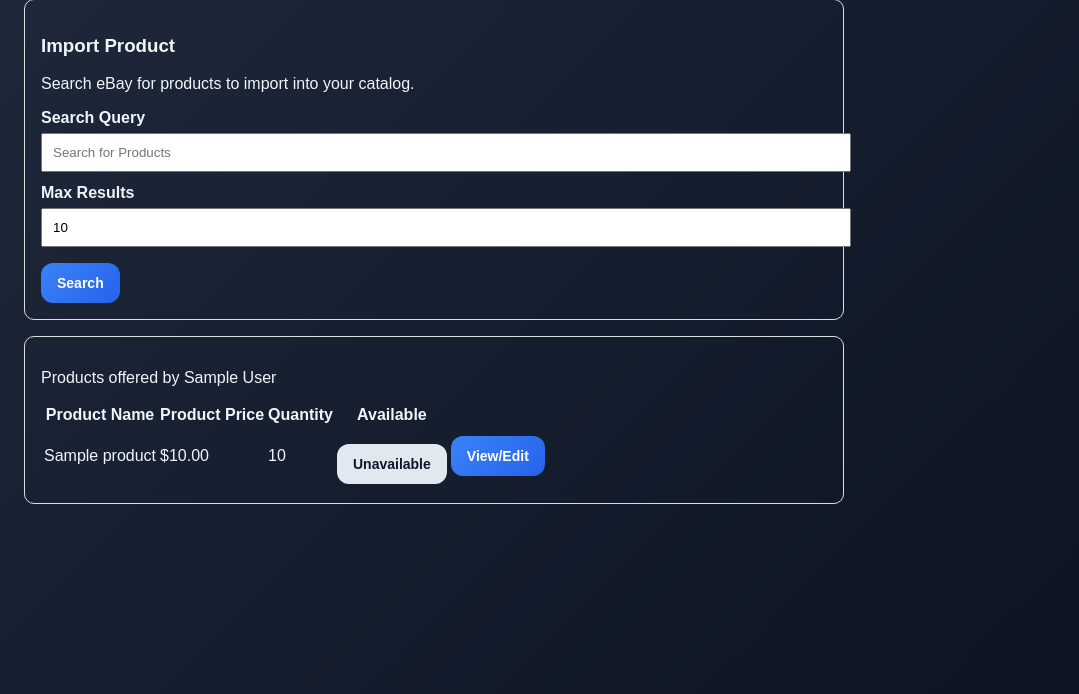
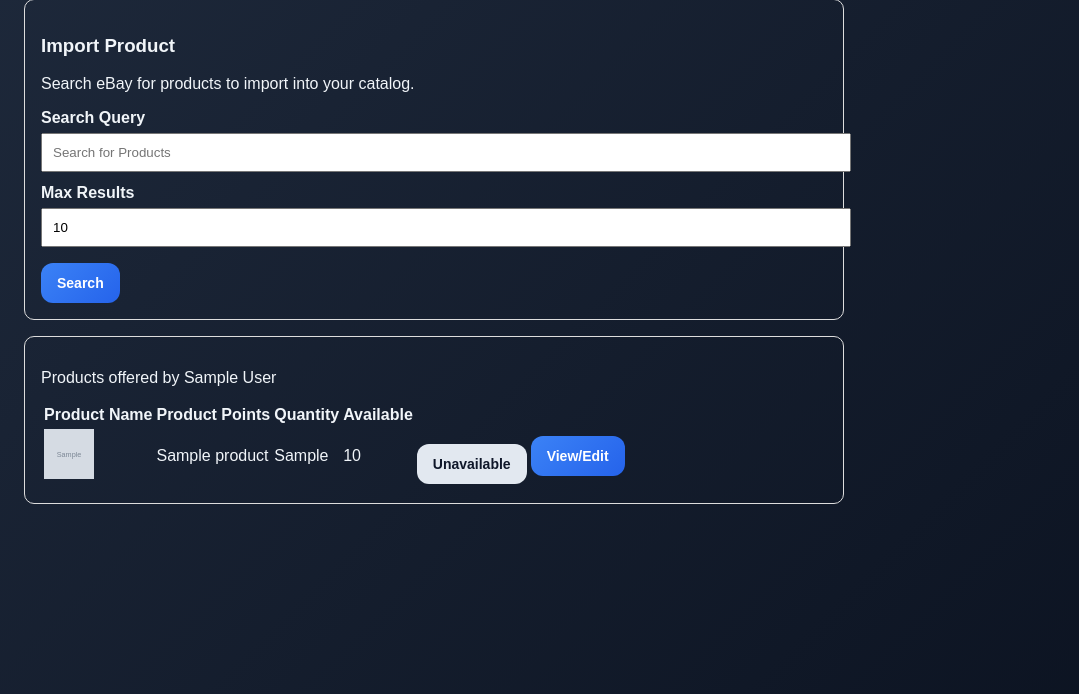
Before and after one commit to Davidandr1/S26-CPSC4910-20, a Flask app: template incentive-app/templates/sponsorProducts.html in a window 1280 px wide. Shown: the part 106-800 px from the top of the page, without its empty margins (0-1079 px from the left). Run offline with Flask 3, Linux system fonts and the light colour scheme; the visitor is signed in with stand-in values (Sample User, id 1); the template is opened without the code that fills it: most values are stand-ins (such as "Sample title", 1, 10 or a date in 2020); grey boxes marked "Sample" are stand-in pictures; parts of the project's set-up code (start-up, migrations or seed data) failed here and were passed over.

Commit message:
Added Image to inventory product display

```diff
--- a/incentive-app/app/main/routes.py
+++ b/incentive-app/app/main/routes.py
@@ -403,7 +403,7 @@ def sponsor_products():
 
     with engine.connect() as conn:
         products = conn.execute(text("""
-            SELECT Item_ID, Item_Name, Prod_Description, Prod_Quantity, Prod_UnitPrice, Is_Available
+            SELECT Item_ID, Item_Name, Prod_Description, Prod_Quantity, Prod_UnitPrice, Is_Available, Product_Image_URL, Point_Value
             FROM INVENTORY
             WHERE Sponsor_ID = :sid
         """), {"sid": sponsor_id}).fetchall()
@@ -422,7 +422,7 @@ def sponsor_product_detail(item_id):
 
     with engine.connect() as conn:
         product = conn.execute(text("""
-            SELECT Item_ID, Prod_SKU, Item_Name, Prod_Description, Prod_Quantity, Prod_UnitPrice, Is_Available
+            SELECT Item_ID, Prod_SKU, Item_Name, Prod_Description, Prod_Quantity, Prod_UnitPrice, Is_Available, Product_Image_URL, Point_Value
             FROM INVENTORY
             WHERE Item_ID = :iid AND Sponsor_ID = :sid
         """), {"iid": item_id, "sid": sponsor_id}).fetchone()
--- a/incentive-app/templates/sponsorProductDetail.html
+++ b/incentive-app/templates/sponsorProductDetail.html
@@ -4,6 +4,9 @@
 
 <div class="card">
     <h2>{{ product.Item_Name }}</h2>
+    <div style="margin-bottom:16px;">
+        <img src="{{ product.Product_Image_URL }}" alt="{{ product.Item_Name }}" style="width:200px;height:200px;object-fit:cover;">
+    </div>"
     <p><strong>SKU:</strong> {{ product.Prod_SKU }}</p>
     <p><strong>Description:</strong> {{ product.Prod_Description }}</p>
     <p><strong>Price:</strong> ${{ "%.2f"|format(product.Prod_UnitPrice) }}</p>
--- a/incentive-app/templates/sponsorProducts.html
+++ b/incentive-app/templates/sponsorProducts.html
@@ -32,7 +32,7 @@
             <thead>
                 <tr>
                     <th>Product Name</th>
-                    <th>Product Price</th>
+                    <th>Product Points</th>
                     <th>Quantity</th>
                     <th>Available</th>
                 </tr>
@@ -40,8 +40,11 @@
             <tbody>
                 {% for product in products %}
                 <tr>
+                    <td>
+                        <img src="{{ product.Product_Image_URL }}" alt="{{ product.Item_Name }}" style="width:50px;height:50px;object-fit:cover;">
+                    </td>
                     <td>{{ product.Item_Name }}</td>
-                    <td>${{ "%.2f"|format(product.Prod_UnitPrice) }}</td>
+                    <td>{{ product.Point_Value }}</td>
                     <td>{{ product.Prod_Quantity }}</td>
                     <td>
                         <form method="POST" action="{{ url_for('main.sponsor_product_availability', item_id=product.Item_ID) }}" style="display:inline;">
```
